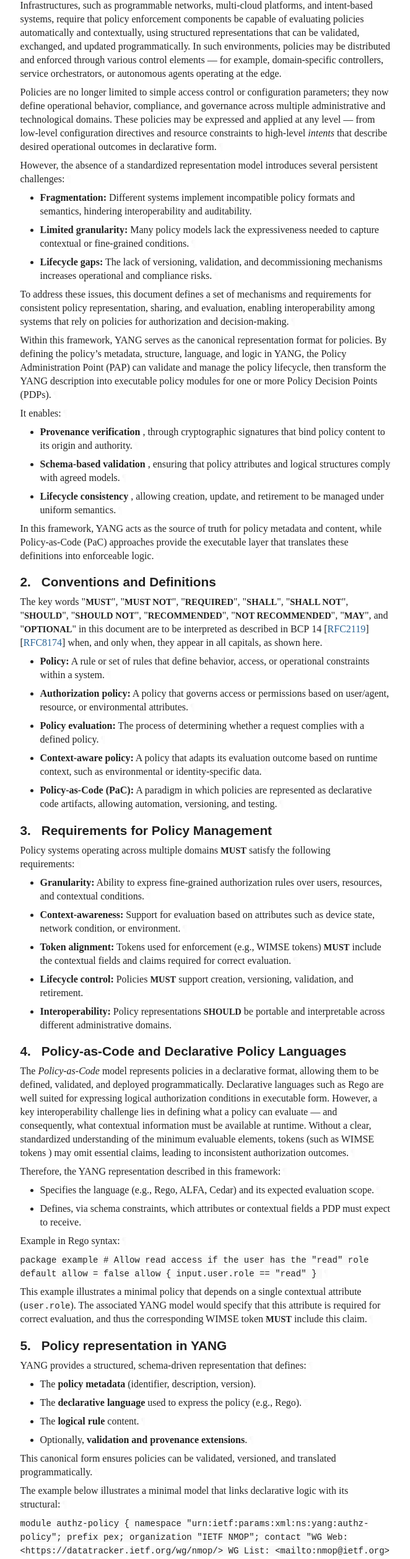
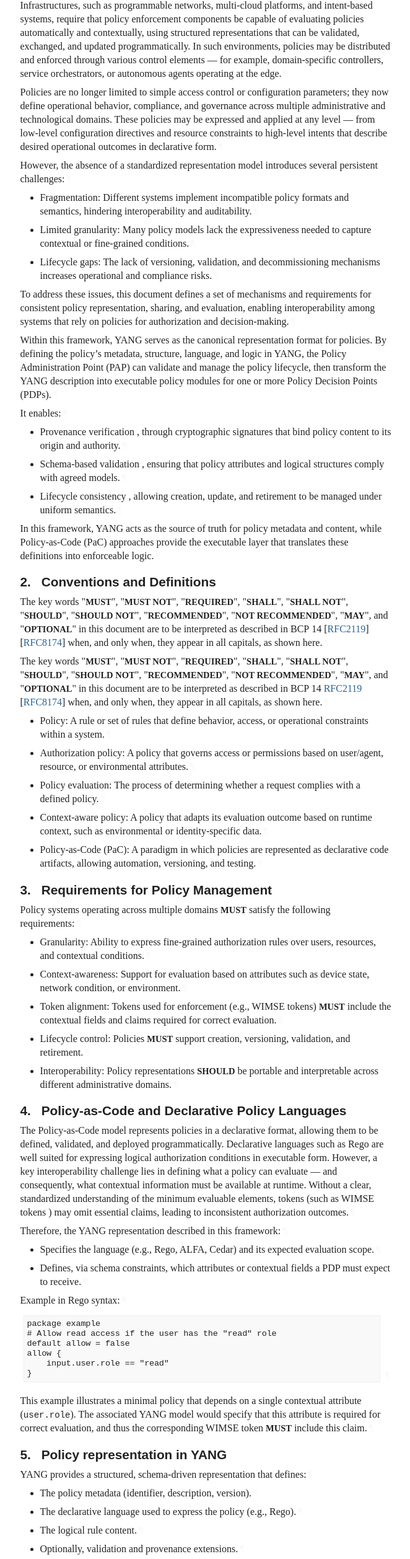
Before and after one commit to LuciaCabanillasRodriguez/authz-policy-sharing-model, a plain HTML site: page draft-nmop-cabanillas-authz-policy-sharing-model.html in a window 1280 px wide. Shown: the part 1234-3749 px from the top of the page at 62% size, without its empty margins (92-754 px from the left). Drawn offline with Linux system fonts and the light colour scheme; a web font is replaced by a local one.

Commit message:
Script updating gh-pages from 33eecb9. [ci skip]

```diff
--- a/draft-nmop-cabanillas-authz-policy-sharing-model.html
+++ b/draft-nmop-cabanillas-authz-policy-sharing-model.html
@@ -1212,17 +1212,17 @@ svg :is([fill="white"], [fill^="#fff"]) {
 <p id="section-1-1">The increasing complexity and automation of distributed systems, particularly in areas such as network operations, multi-cloud orchestration, and service automation, demand more precise, interoperable, and dynamic management of authorization policies.<a href="#section-1-1" class="pilcrow">¶</a></p>
 <p id="section-1-2">Mechanisms based on static configurations or manual administration interfaces no longer provide the scalability, consistency, or adaptability required in current operational environments.<a href="#section-1-2" class="pilcrow">¶</a></p>
 <p id="section-1-3">Infrastructures, such as programmable networks, multi-cloud platforms, and intent-based systems, require that policy enforcement components be capable of evaluating policies automatically and contextually, using structured representations that can be validated, exchanged, and updated programmatically. In such environments, policies may be distributed and enforced through various control elements — for example, domain-specific controllers, service orchestrators, or autonomous agents operating at the edge.<a href="#section-1-3" class="pilcrow">¶</a></p>
-<p id="section-1-4">Policies are no longer limited to simple access control or configuration parameters; they now define operational behavior, compliance, and governance across multiple administrative and technological domains. These policies may be expressed and applied at any level — from low-level configuration directives and resource constraints to high-level <em>intents</em> that describe desired operational outcomes in declarative form.<a href="#section-1-4" class="pilcrow">¶</a></p>
+<p id="section-1-4">Policies are no longer limited to simple access control or configuration parameters; they now define operational behavior, compliance, and governance across multiple administrative and technological domains. These policies may be expressed and applied at any level — from low-level configuration directives and resource constraints to high-level intents that describe desired operational outcomes in declarative form.<a href="#section-1-4" class="pilcrow">¶</a></p>
 <p id="section-1-5">However, the absence of a standardized representation model introduces several persistent challenges:<a href="#section-1-5" class="pilcrow">¶</a></p>
 <ul class="normal">
 <li class="normal" id="section-1-6.1">
-          <p id="section-1-6.1.1"><strong>Fragmentation:</strong> Different systems implement incompatible policy formats and semantics, hindering interoperability and auditability.<a href="#section-1-6.1.1" class="pilcrow">¶</a></p>
+          <p id="section-1-6.1.1">Fragmentation: Different systems implement incompatible policy formats and semantics, hindering interoperability and auditability.<a href="#section-1-6.1.1" class="pilcrow">¶</a></p>
 </li>
         <li class="normal" id="section-1-6.2">
-          <p id="section-1-6.2.1"><strong>Limited granularity:</strong> Many policy models lack the expressiveness needed to capture contextual or fine-grained conditions.<a href="#section-1-6.2.1" class="pilcrow">¶</a></p>
+          <p id="section-1-6.2.1">Limited granularity: Many policy models lack the expressiveness needed to capture contextual or fine-grained conditions.<a href="#section-1-6.2.1" class="pilcrow">¶</a></p>
 </li>
         <li class="normal" id="section-1-6.3">
-          <p id="section-1-6.3.1"><strong>Lifecycle gaps:</strong> The lack of versioning, validation, and decommissioning mechanisms increases operational and compliance risks.<a href="#section-1-6.3.1" class="pilcrow">¶</a></p>
+          <p id="section-1-6.3.1">Lifecycle gaps: The lack of versioning, validation, and decommissioning mechanisms increases operational and compliance risks.<a href="#section-1-6.3.1" class="pilcrow">¶</a></p>
 </li>
       </ul>
 <p id="section-1-7">To address these issues, this document defines a set of mechanisms and requirements for consistent policy representation, sharing, and evaluation, enabling interoperability among systems that rely on policies for authorization and  decision-making.<a href="#section-1-7" class="pilcrow">¶</a></p>
@@ -1230,13 +1230,13 @@ svg :is([fill="white"], [fill^="#fff"]) {
 <p id="section-1-9">It enables:<a href="#section-1-9" class="pilcrow">¶</a></p>
 <ul class="normal">
 <li class="normal" id="section-1-10.1">
-          <p id="section-1-10.1.1"><strong>Provenance verification</strong> , through cryptographic signatures that bind policy content to its origin and authority.<a href="#section-1-10.1.1" class="pilcrow">¶</a></p>
+          <p id="section-1-10.1.1">Provenance verification , through cryptographic signatures that bind policy content to its origin and authority.<a href="#section-1-10.1.1" class="pilcrow">¶</a></p>
 </li>
         <li class="normal" id="section-1-10.2">
-          <p id="section-1-10.2.1"><strong>Schema-based validation</strong> , ensuring that policy attributes and logical structures comply with agreed models.<a href="#section-1-10.2.1" class="pilcrow">¶</a></p>
+          <p id="section-1-10.2.1">Schema-based validation , ensuring that policy attributes and logical structures comply with agreed models.<a href="#section-1-10.2.1" class="pilcrow">¶</a></p>
 </li>
         <li class="normal" id="section-1-10.3">
-          <p id="section-1-10.3.1"><strong>Lifecycle consistency</strong> , allowing creation, update, and retirement to be managed under uniform semantics.<a href="#section-1-10.3.1" class="pilcrow">¶</a></p>
+          <p id="section-1-10.3.1">Lifecycle consistency , allowing creation, update, and retirement to be managed under uniform semantics.<a href="#section-1-10.3.1" class="pilcrow">¶</a></p>
 </li>
       </ul>
 <p id="section-1-11">In this framework, YANG acts as the source of truth for policy metadata and content, while Policy-as-Code (PaC) approaches provide the executable layer that translates these definitions into enforceable logic.<a href="#section-1-11" class="pilcrow">¶</a></p>
@@ -1251,21 +1251,22 @@ svg :is([fill="white"], [fill^="#fff"]) {
 "<span class="bcp14">MAY</span>", and "<span class="bcp14">OPTIONAL</span>" in this document are to be interpreted as
 described in BCP 14 <span>[<a href="#RFC2119" class="cite xref">RFC2119</a>]</span> <span>[<a href="#RFC8174" class="cite xref">RFC8174</a>]</span> when, and only when, they
 appear in all capitals, as shown here.<a href="#section-2-1" class="pilcrow">¶</a></p>
+<p id="section-2-2">The key words "<span class="bcp14">MUST</span>", "<span class="bcp14">MUST NOT</span>", "<span class="bcp14">REQUIRED</span>", "<span class="bcp14">SHALL</span>", "<span class="bcp14">SHALL NOT</span>", "<span class="bcp14">SHOULD</span>", "<span class="bcp14">SHOULD NOT</span>", "<span class="bcp14">RECOMMENDED</span>", "<span class="bcp14">NOT RECOMMENDED</span>", "<span class="bcp14">MAY</span>", and "<span class="bcp14">OPTIONAL</span>" in this document are to be interpreted as described in BCP 14 <span><a href="#RFC8174" class="internal xref">RFC2119</a> [<a href="#RFC8174" class="cite xref">RFC8174</a>]</span> when, and only when, they appear in all capitals, as shown here.<a href="#section-2-2" class="pilcrow">¶</a></p>
 <ul class="normal">
-<li class="normal" id="section-2-2.1">
-          <p id="section-2-2.1.1"><strong>Policy:</strong> A rule or set of rules that define behavior, access, or operational constraints within a system.<a href="#section-2-2.1.1" class="pilcrow">¶</a></p>
-</li>
-        <li class="normal" id="section-2-2.2">
-          <p id="section-2-2.2.1"><strong>Authorization policy:</strong> A policy that governs access or permissions based on user/agent, resource, or environmental attributes.<a href="#section-2-2.2.1" class="pilcrow">¶</a></p>
-</li>
-        <li class="normal" id="section-2-2.3">
-          <p id="section-2-2.3.1"><strong>Policy evaluation:</strong> The process of determining whether a request complies with a defined policy.<a href="#section-2-2.3.1" class="pilcrow">¶</a></p>
-</li>
-        <li class="normal" id="section-2-2.4">
-          <p id="section-2-2.4.1"><strong>Context-aware policy:</strong> A policy that adapts its evaluation outcome based on runtime context, such as environmental or identity-specific data.<a href="#section-2-2.4.1" class="pilcrow">¶</a></p>
-</li>
-        <li class="normal" id="section-2-2.5">
-          <p id="section-2-2.5.1"><strong>Policy-as-Code (PaC):</strong> A paradigm in which policies are represented as declarative code artifacts, allowing automation, versioning, and testing.<a href="#section-2-2.5.1" class="pilcrow">¶</a></p>
+<li class="normal" id="section-2-3.1">
+          <p id="section-2-3.1.1">Policy: A rule or set of rules that define behavior, access, or operational constraints within a system.<a href="#section-2-3.1.1" class="pilcrow">¶</a></p>
+</li>
+        <li class="normal" id="section-2-3.2">
+          <p id="section-2-3.2.1">Authorization policy: A policy that governs access or permissions based on user/agent, resource, or environmental attributes.<a href="#section-2-3.2.1" class="pilcrow">¶</a></p>
+</li>
+        <li class="normal" id="section-2-3.3">
+          <p id="section-2-3.3.1">Policy evaluation: The process of determining whether a request complies with a defined policy.<a href="#section-2-3.3.1" class="pilcrow">¶</a></p>
+</li>
+        <li class="normal" id="section-2-3.4">
+          <p id="section-2-3.4.1">Context-aware policy: A policy that adapts its evaluation outcome based on runtime context, such as environmental or identity-specific data.<a href="#section-2-3.4.1" class="pilcrow">¶</a></p>
+</li>
+        <li class="normal" id="section-2-3.5">
+          <p id="section-2-3.5.1">Policy-as-Code (PaC): A paradigm in which policies are represented as declarative code artifacts, allowing automation, versioning, and testing.<a href="#section-2-3.5.1" class="pilcrow">¶</a></p>
 </li>
       </ul>
 </section>
@@ -1278,19 +1279,19 @@ appear in all capitals, as shown here.<a href="#section-2-1" class="pilcrow">¶<
 <p id="section-3-1">Policy systems operating across multiple domains <span class="bcp14">MUST</span> satisfy the following requirements:<a href="#section-3-1" class="pilcrow">¶</a></p>
 <ul class="normal">
 <li class="normal" id="section-3-2.1">
-          <p id="section-3-2.1.1"><strong>Granularity:</strong> Ability to express fine-grained authorization rules over users, resources, and contextual conditions.<a href="#section-3-2.1.1" class="pilcrow">¶</a></p>
+          <p id="section-3-2.1.1">Granularity: Ability to express fine-grained authorization rules over users, resources, and contextual conditions.<a href="#section-3-2.1.1" class="pilcrow">¶</a></p>
 </li>
         <li class="normal" id="section-3-2.2">
-          <p id="section-3-2.2.1"><strong>Context-awareness:</strong> Support for evaluation based on attributes such as device state, network condition, or environment.<a href="#section-3-2.2.1" class="pilcrow">¶</a></p>
+          <p id="section-3-2.2.1">Context-awareness: Support for evaluation based on attributes such as device state, network condition, or environment.<a href="#section-3-2.2.1" class="pilcrow">¶</a></p>
 </li>
         <li class="normal" id="section-3-2.3">
-          <p id="section-3-2.3.1"><strong>Token alignment:</strong> Tokens used for enforcement (e.g., WIMSE tokens) <span class="bcp14">MUST</span> include the contextual fields and claims required for correct evaluation.<a href="#section-3-2.3.1" class="pilcrow">¶</a></p>
+          <p id="section-3-2.3.1">Token alignment: Tokens used for enforcement (e.g., WIMSE tokens) <span class="bcp14">MUST</span> include the contextual fields and claims required for correct evaluation.<a href="#section-3-2.3.1" class="pilcrow">¶</a></p>
 </li>
         <li class="normal" id="section-3-2.4">
-          <p id="section-3-2.4.1"><strong>Lifecycle control:</strong> Policies <span class="bcp14">MUST</span> support creation, versioning, validation, and retirement.<a href="#section-3-2.4.1" class="pilcrow">¶</a></p>
+          <p id="section-3-2.4.1">Lifecycle control: Policies <span class="bcp14">MUST</span> support creation, versioning, validation, and retirement.<a href="#section-3-2.4.1" class="pilcrow">¶</a></p>
 </li>
         <li class="normal" id="section-3-2.5">
-          <p id="section-3-2.5.1"><strong>Interoperability:</strong> Policy representations <span class="bcp14">SHOULD</span> be portable and interpretable across different administrative domains.<a href="#section-3-2.5.1" class="pilcrow">¶</a></p>
+          <p id="section-3-2.5.1">Interoperability: Policy representations <span class="bcp14">SHOULD</span> be portable and interpretable across different administrative domains.<a href="#section-3-2.5.1" class="pilcrow">¶</a></p>
 </li>
       </ul>
 </section>
@@ -1300,7 +1301,7 @@ appear in all capitals, as shown here.<a href="#section-2-1" class="pilcrow">¶<
       <h2 id="name-policy-as-code-and-declarat">
 <a href="#section-4" class="section-number selfRef">4. </a><a href="#name-policy-as-code-and-declarat" class="section-name selfRef">Policy-as-Code and Declarative Policy Languages</a>
       </h2>
-<p id="section-4-1">The <em>Policy-as-Code</em> model represents policies in a declarative format, allowing them to be defined, validated, and deployed programmatically. Declarative languages such as Rego are well suited for expressing logical authorization conditions in executable form. However, a key interoperability challenge lies in defining what a policy can evaluate — and consequently, what contextual information must be available at runtime. Without a clear, standardized understanding of the  minimum evaluable elements, tokens (such as  WIMSE tokens ) may omit essential claims, leading to inconsistent authorization outcomes.<a href="#section-4-1" class="pilcrow">¶</a></p>
+<p id="section-4-1">The Policy-as-Code model represents policies in a declarative format, allowing them to be defined, validated, and deployed programmatically. Declarative languages such as Rego are well suited for expressing logical authorization conditions in executable form. However, a key interoperability challenge lies in defining what a policy can evaluate — and consequently, what contextual information must be available at runtime. Without a clear, standardized understanding of the  minimum evaluable elements, tokens (such as  WIMSE tokens ) may omit essential claims, leading to inconsistent authorization outcomes.<a href="#section-4-1" class="pilcrow">¶</a></p>
 <p id="section-4-2">Therefore, the YANG representation described in this framework:<a href="#section-4-2" class="pilcrow">¶</a></p>
 <ul class="normal">
 <li class="normal" id="section-4-3.1">
@@ -1311,14 +1312,16 @@ appear in all capitals, as shown here.<a href="#section-2-1" class="pilcrow">¶<
 </li>
       </ul>
 <p id="section-4-4">Example in Rego syntax:<a href="#section-4-4" class="pilcrow">¶</a></p>
-<p id="section-4-5"><code>
+<div class="alignLeft art-text artwork" id="section-4-5">
+<pre>
 package example
 # Allow read access if the user has the "read" role
 default allow = false
 allow {
     input.user.role == "read"
 }
-</code><a href="#section-4-5" class="pilcrow">¶</a></p>
+</pre><a href="#section-4-5" class="pilcrow">¶</a>
+</div>
 <p id="section-4-6">This example illustrates a minimal policy that depends on a single contextual attribute (<code>user.role</code>). The associated YANG model would specify that this attribute is required for correct evaluation, and thus the corresponding WIMSE token <span class="bcp14">MUST</span> include this claim.<a href="#section-4-6" class="pilcrow">¶</a></p>
 </section>
 </div>
@@ -1330,21 +1333,22 @@ allow {
 <p id="section-5-1">YANG provides a structured, schema-driven representation that defines:<a href="#section-5-1" class="pilcrow">¶</a></p>
 <ul class="normal">
 <li class="normal" id="section-5-2.1">
-          <p id="section-5-2.1.1">The <strong>policy metadata</strong> (identifier, description, version).<a href="#section-5-2.1.1" class="pilcrow">¶</a></p>
+          <p id="section-5-2.1.1">The policy metadata (identifier, description, version).<a href="#section-5-2.1.1" class="pilcrow">¶</a></p>
 </li>
         <li class="normal" id="section-5-2.2">
-          <p id="section-5-2.2.1">The <strong>declarative language</strong> used to express the policy (e.g., Rego).<a href="#section-5-2.2.1" class="pilcrow">¶</a></p>
+          <p id="section-5-2.2.1">The declarative language used to express the policy (e.g., Rego).<a href="#section-5-2.2.1" class="pilcrow">¶</a></p>
 </li>
         <li class="normal" id="section-5-2.3">
-          <p id="section-5-2.3.1">The <strong>logical rule</strong> content.<a href="#section-5-2.3.1" class="pilcrow">¶</a></p>
+          <p id="section-5-2.3.1">The logical rule content.<a href="#section-5-2.3.1" class="pilcrow">¶</a></p>
 </li>
         <li class="normal" id="section-5-2.4">
-          <p id="section-5-2.4.1">Optionally, <strong>validation and provenance extensions</strong>.<a href="#section-5-2.4.1" class="pilcrow">¶</a></p>
+          <p id="section-5-2.4.1">Optionally, validation and provenance extensions.<a href="#section-5-2.4.1" class="pilcrow">¶</a></p>
 </li>
       </ul>
 <p id="section-5-3">This canonical form ensures policies can be validated, versioned, and translated programmatically.<a href="#section-5-3" class="pilcrow">¶</a></p>
 <p id="section-5-4">The example below illustrates a minimal model that links declarative logic with its structural:<a href="#section-5-4" class="pilcrow">¶</a></p>
-<p id="section-5-5"><code>
+<div class="alignLeft art-text artwork" id="section-5-5">
+<pre>
 module authz-policy {
     namespace "urn:ietf:params:xml:ns:yang:authz-policy";
     prefix pex;
@@ -1403,7 +1407,8 @@ module authz-policy {
         }
     }
 }
-</code><a href="#section-5-5" class="pilcrow">¶</a></p>
+</pre><a href="#section-5-5" class="pilcrow">¶</a>
+</div>
 <p id="section-5-6">This YANG snippet demonstrates how policy content can be represented as structured data while keeping the logic in a declarative format. By explicitly indicating the language, management systems can validate and process policies appropriately, enabling interoperability between tools and engines.<a href="#section-5-6" class="pilcrow">¶</a></p>
 </section>
 </div>
@@ -1412,17 +1417,17 @@ module authz-policy {
       <h2 id="name-architecture-overview">
 <a href="#section-6" class="section-number selfRef">6. </a><a href="#name-architecture-overview" class="section-name selfRef">Architecture Overview</a>
       </h2>
-<p id="section-6-1">Policy management relies on a set of functional components that cooperate to define, validate, distribute, and enforce authorization policies across systems and administrative domains. In this framework, YANG serves as the canonical container for policy definitions, providing a structured and verifiable representation that includes both metadata and the declarative policy logic ( <em>Policy-as-Code</em> , PaC).<a href="#section-6-1" class="pilcrow">¶</a></p>
+<p id="section-6-1">Policy management relies on a set of functional components that cooperate to define, validate, distribute, and enforce authorization policies across systems and administrative domains. In this framework, YANG serves as the canonical container for policy definitions, providing a structured and verifiable representation that includes both metadata and the declarative policy logic ( Policy-as-Code , PaC).<a href="#section-6-1" class="pilcrow">¶</a></p>
 <p id="section-6-2">The Policy Administration Point (PAP) is the central manager: it extracts the PaC from the YANG, validates it, and distributes it to one or more Policy Decision Points (PDPs).<a href="#section-6-2" class="pilcrow">¶</a></p>
 <div id="functional-roles">
 <section id="section-6.1">
         <h3 id="name-functional-roles">
 <a href="#section-6.1" class="section-number selfRef">6.1. </a><a href="#name-functional-roles" class="section-name selfRef">Functional Roles</a>
         </h3>
-<p id="section-6.1-1"><strong>Policy Author</strong>: The entity (human or automated system/agent) responsible for creating the policy definition. The author produces a YANG-encoded policy document that includes metadata (identifier, version, language) and the actual declarative rule (PaC).<a href="#section-6.1-1" class="pilcrow">¶</a></p>
-<p id="section-6.1-2"><strong>Policy Administration Point (PAP)</strong>: The PAP manages the full lifecycle of policies. It receives the YANG policy, validates its schema and provenance (e.g., using COSE signatures as described in <span>[<a href="#I-D.ietf-opsawg-yang-provenance" class="cite xref">I-D.ietf-opsawg-yang-provenance</a>]</span>), and extracts the embedded PaC rule. The PAP can also transform or adapt the PaC for the target PDPs if needed, but the original logic remains intact. Finally, the PAP distributes the validated and executable PaC to the relevant PDPs.<a href="#section-6.1-2" class="pilcrow">¶</a></p>
-<p id="section-6.1-3"><strong>Policy Decision Point (PDP)</strong>: The PDP receives the executable PaC from the PAP and performs runtime evaluation. Decisions are made based on contextual attributes, claims, and tokens (e.g., WIMSE tokens), producing authorization outcomes such as  <em>Permit</em>, <em>Deny</em>, or <em>Obligations</em>.<a href="#section-6.1-3" class="pilcrow">¶</a></p>
-<p id="section-6.1-4"><strong>Policy Enforcement Point (PEP)</strong>: The PEP enforces the decisions issued by the PDP. Enforcement may include granting or denying access, applying configurations, or triggering operational actions.<a href="#section-6.1-4" class="pilcrow">¶</a></p>
+<p id="section-6.1-1">Policy Author: The entity (human or automated system/agent) responsible for creating the policy definition. The author produces a YANG-encoded policy document that includes metadata (identifier, version, language) and the actual declarative rule (PaC).<a href="#section-6.1-1" class="pilcrow">¶</a></p>
+<p id="section-6.1-2">Policy Administration Point (PAP): The PAP manages the full lifecycle of policies. It receives the YANG policy, validates its schema and provenance (e.g., using COSE signatures as described in <span>[<a href="#I-D.ietf-opsawg-yang-provenance" class="cite xref">I-D.ietf-opsawg-yang-provenance</a>]</span>), and extracts the embedded PaC rule. The PAP can also transform or adapt the PaC for the target PDPs if needed, but the original logic remains intact. Finally, the PAP distributes the validated and executable PaC to the relevant PDPs.<a href="#section-6.1-2" class="pilcrow">¶</a></p>
+<p id="section-6.1-3">Policy Decision Point (PDP): The PDP receives the executable PaC from the PAP and performs runtime evaluation. Decisions are made based on contextual attributes, claims, and tokens (e.g., WIMSE tokens), producing authorization outcomes such as Permit, Deny, or Obligations.<a href="#section-6.1-3" class="pilcrow">¶</a></p>
+<p id="section-6.1-4">Policy Enforcement Point (PEP): The PEP enforces the decisions issued by the PDP. Enforcement may include granting or denying access, applying configurations, or triggering operational actions.<a href="#section-6.1-4" class="pilcrow">¶</a></p>
 </section>
 </div>
 <div id="functional-interaction">
@@ -1479,7 +1484,7 @@ module authz-policy {
 <a href="#section-7" class="section-number selfRef">7. </a><a href="#name-security-considerations" class="section-name selfRef">Security Considerations</a>
       </h2>
 <p id="section-7-1">Ensuring the integrity, authenticity, and provenance of policy data is critical to prevent unauthorized modification or injection of malicious logic. Policies <span class="bcp14">SHOULD</span> include cryptographic protection mechanisms that allow their origin and validity to be verified.<a href="#section-7-1" class="pilcrow">¶</a></p>
-<p id="section-7-2">The mechanisms defined in <span>[<a href="#I-D.ietf-opsawg-yang-provenance" class="cite xref">I-D.ietf-opsawg-yang-provenance</a>]</span> — <em>Applying COSE Signatures for YANG Data Provenance</em> — provide a suitable foundation for these protections. That document specifies how COSE signatures <span>[<a href="#RFC9052" class="cite xref">RFC9052</a>]</span> are used to bind signatures to YANG elements, enabling verifiable provenance and ensuring policy integrity.<a href="#section-7-2" class="pilcrow">¶</a></p>
+<p id="section-7-2">The mechanisms defined in <span>[<a href="#I-D.ietf-opsawg-yang-provenance" class="cite xref">I-D.ietf-opsawg-yang-provenance</a>]</span> — Applying COSE Signatures for YANG Data Provenance — provide a suitable foundation for these protections. That document specifies how COSE signatures <span>[<a href="#RFC9052" class="cite xref">RFC9052</a>]</span> are used to bind signatures to YANG elements, enabling verifiable provenance and ensuring policy integrity.<a href="#section-7-2" class="pilcrow">¶</a></p>
 <p id="section-7-3">When such provenance mechanisms are applied to policy definitions, each policy instance can include a verifiable signature or evidence chain linking it to its authoritative source.<a href="#section-7-3" class="pilcrow">¶</a></p>
 </section>
 </div>
```
Also changed, not shown: index.html (+1 -1 lines), draft-nmop-cabanillas-authz-policy-sharing-model.txt.
